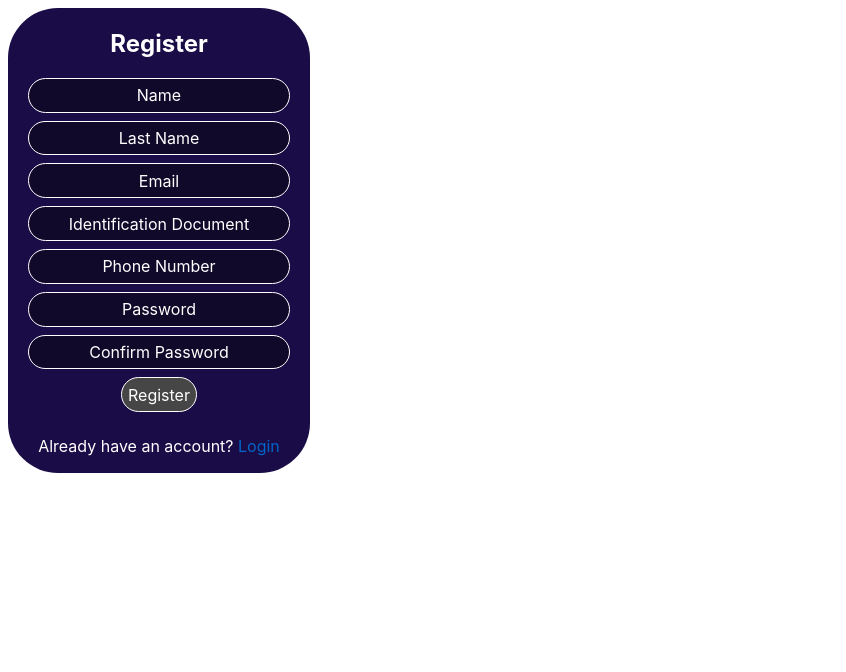
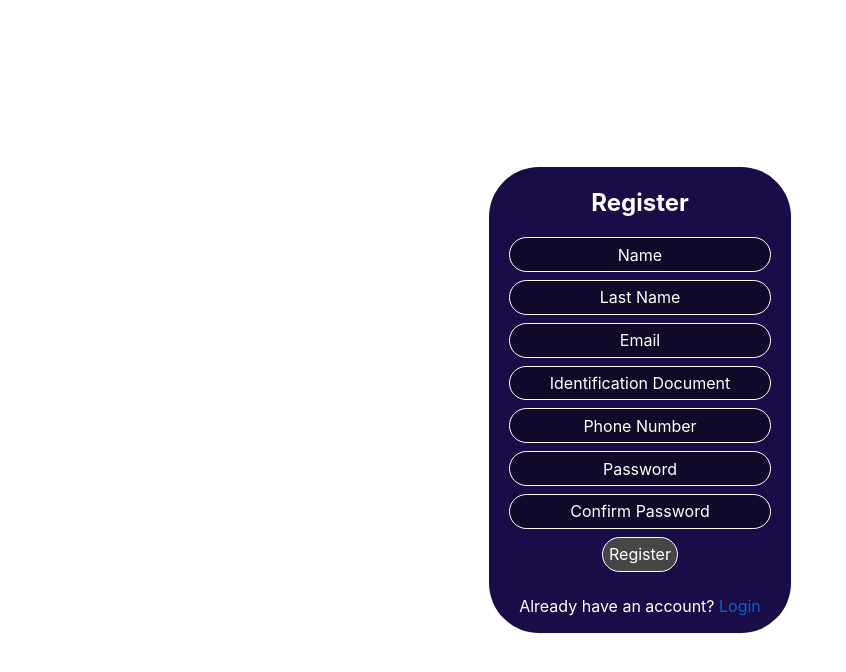
Before and after one commit to dog-Mangy/qatu-frontend, a Svelte app: page /register in a window 1280 px wide. Shown: the top 672 px of the page, without its empty margins (0-846 px from the left). Built offline with nearby package versions, Linux system fonts and the light colour scheme.

Commit message:
style: centered registration form both vertically and horizontally

```diff
--- a/public/global.css
+++ b/public/global.css
@@ -7,7 +7,7 @@ html, body {
 body {
 	color: #333;
 	margin: 0;
-	padding: 8px;
+	padding: 0px;
 	box-sizing: border-box;
 	font-family: -apple-system, BlinkMacSystemFont, "Segoe UI", Roboto, Oxygen-Sans, Ubuntu, Cantarell, "Helvetica Neue", sans-serif;
 }
--- a/src/view/components/Register.Component.svelte
+++ b/src/view/components/Register.Component.svelte
@@ -27,7 +27,8 @@
 	}
 </script>
 
-<div>
+<div class="center-container">
+	<div class="form-box">
 		<h2>Register</h2>
 
 		{#if error}
@@ -86,18 +87,27 @@
 			Already have an account? <a href="/login">Login</a>
 		</p>
 	</div>
+</div>
 
 <style>
 	h2,
 	p {
 		color: white;
 	}
-	div {
+
+	.center-container {
+		min-height: 100vh;
+		justify-items: center;
+		align-content: center;
+	}
+
+	.form-box {
 		background: #1a0c46;
 		border-radius: 50px;
 		justify-items: center;
 		max-width: 300px;
 		padding: 1px;
+		width: 100%;
 	}
 
 	form {
```
Lines whose indentation alone changed are shown as unchanged.
